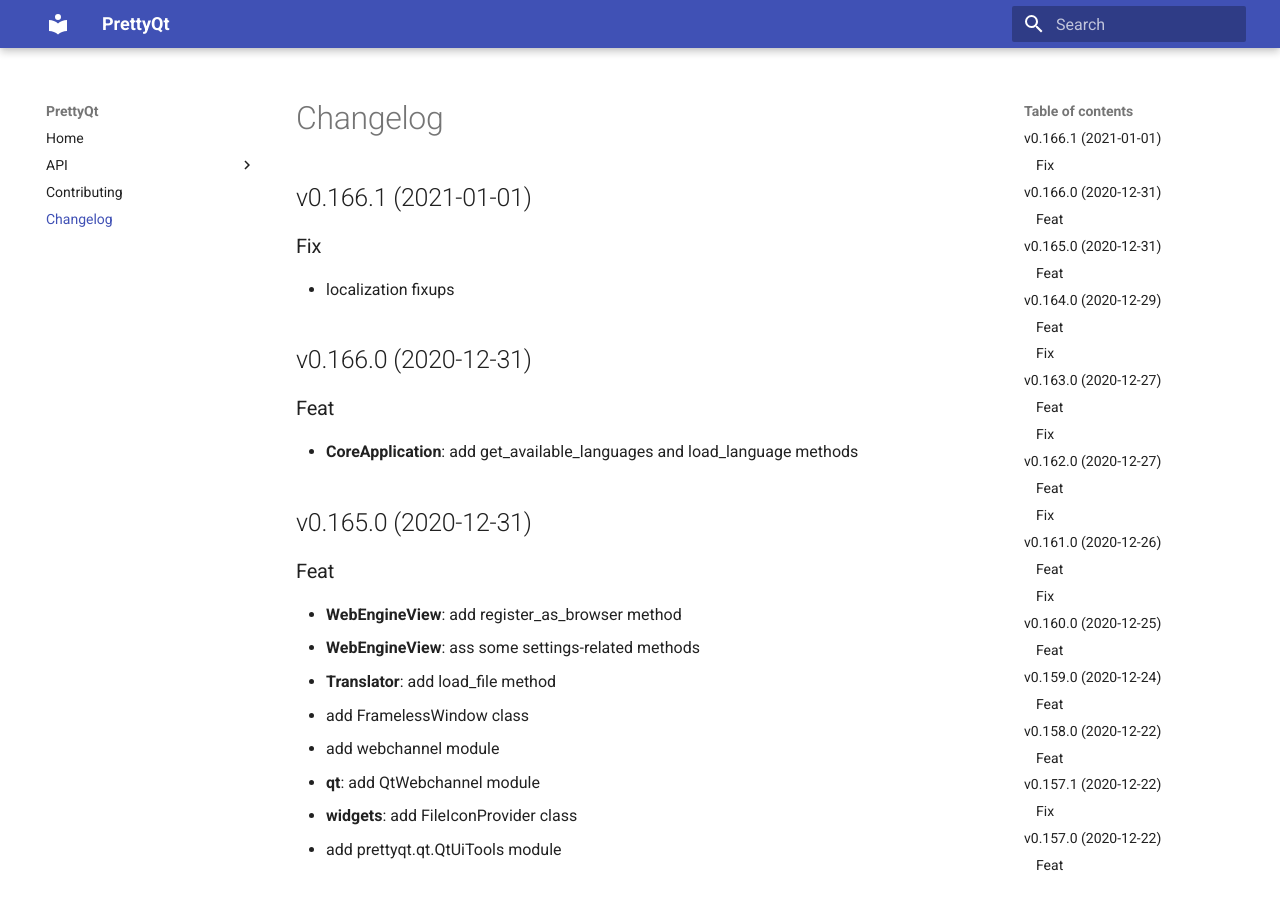
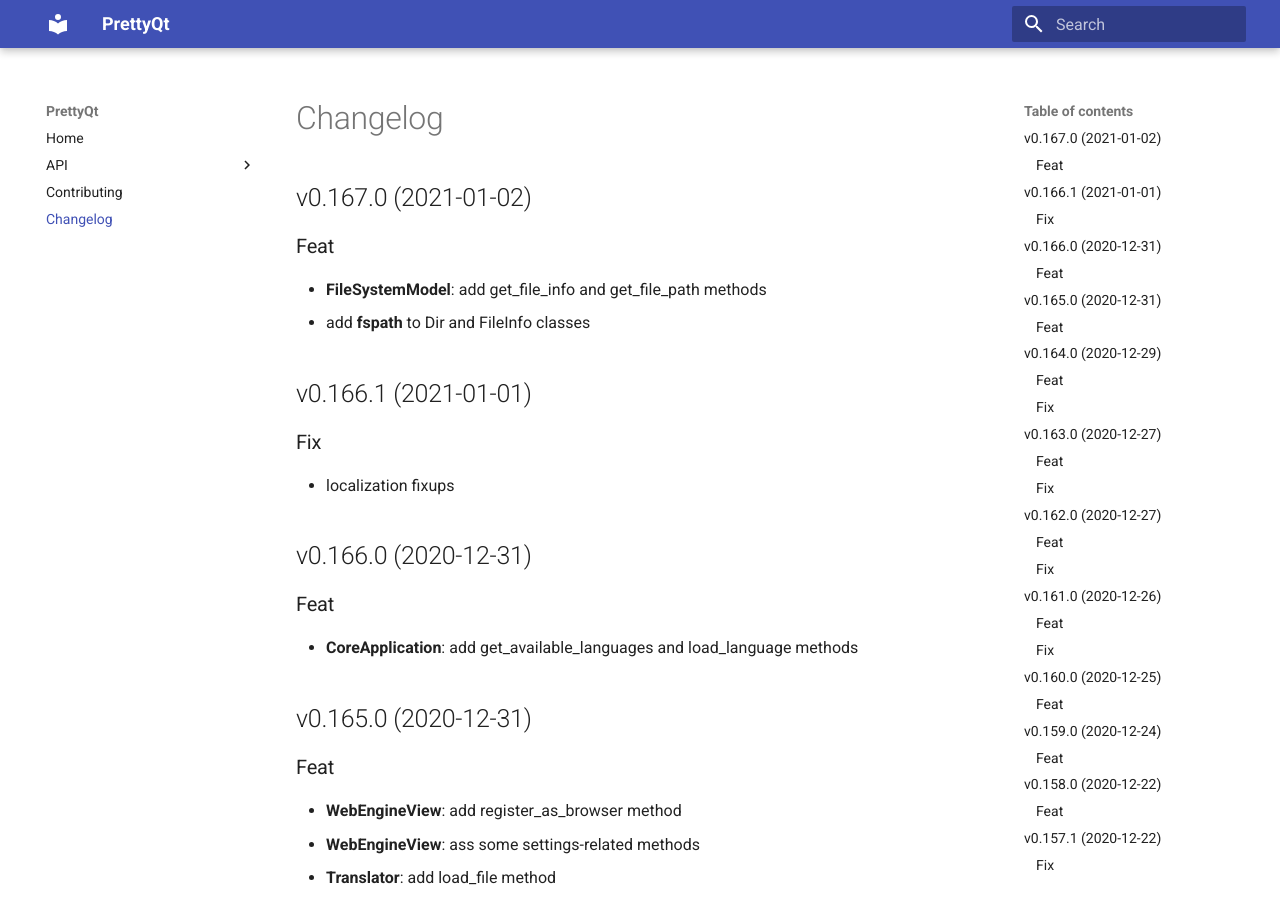
Before and after one commit to phil65/PrettyQt, an MkDocs documentation site: the page built from docs/changelog.md, in a window 1280 px wide and 900 px high. Built offline with MkDocs 1.6.1 and Material for MkDocs 9.7.7, drawn with Linux system fonts in a browser that asks for light colours.

Commit message:
bump: version 0.166.1 → 0.167.0

```diff
--- a/docs/changelog.md
+++ b/docs/changelog.md
@@ -1,3 +1,10 @@
+## v0.167.0 (2021-01-02)
+
+### Feat
+
+- **FileSystemModel**: add get_file_info and get_file_path methods
+- add __fspath__ to Dir and FileInfo classes
+
 ## v0.166.1 (2021-01-01)
 
 ### Fix
--- a/prettyqt/__init__.py
+++ b/prettyqt/__init__.py
@@ -2,7 +2,7 @@
 
 __author__ = """Philipp Temminghoff"""
 __email__ = "phil65@kodi.tv"
-__version__ = "0.166.1"
+__version__ = "0.167.0"
 
 
 def debug():
--- a/pyproject.toml
+++ b/pyproject.toml
@@ -1,6 +1,6 @@
 [tool.poetry]
 name = "PrettyQt"
-version = "0.166.1"
+version = "0.167.0"
 description = "A pythonic layer on top of PyQt5 / PySide2 / PySide6"
 readme = 'docs/index.md'
 repository = "https://github.com/phil65/prettyqt"
@@ -134,7 +134,7 @@
 '''
 [tool.commitizen]
 name = "cz_conventional_commits"
-version = "0.166.1"
+version = "0.167.0"
 tag_format = "v$version"
 version_files = [
     "prettyqt/__init__.py:__version__",
--- a/setup.py
+++ b/setup.py
@@ -37,6 +37,6 @@
     packages=find_packages(),
     test_suite="tests",
     url="https://github.com/phil65/prettyqt",
-    version="0.166.1",
+    version="0.167.0",
     zip_safe=False,
 )
```
Also changed, not shown: CHANGELOG.md (+7 -0 lines).
